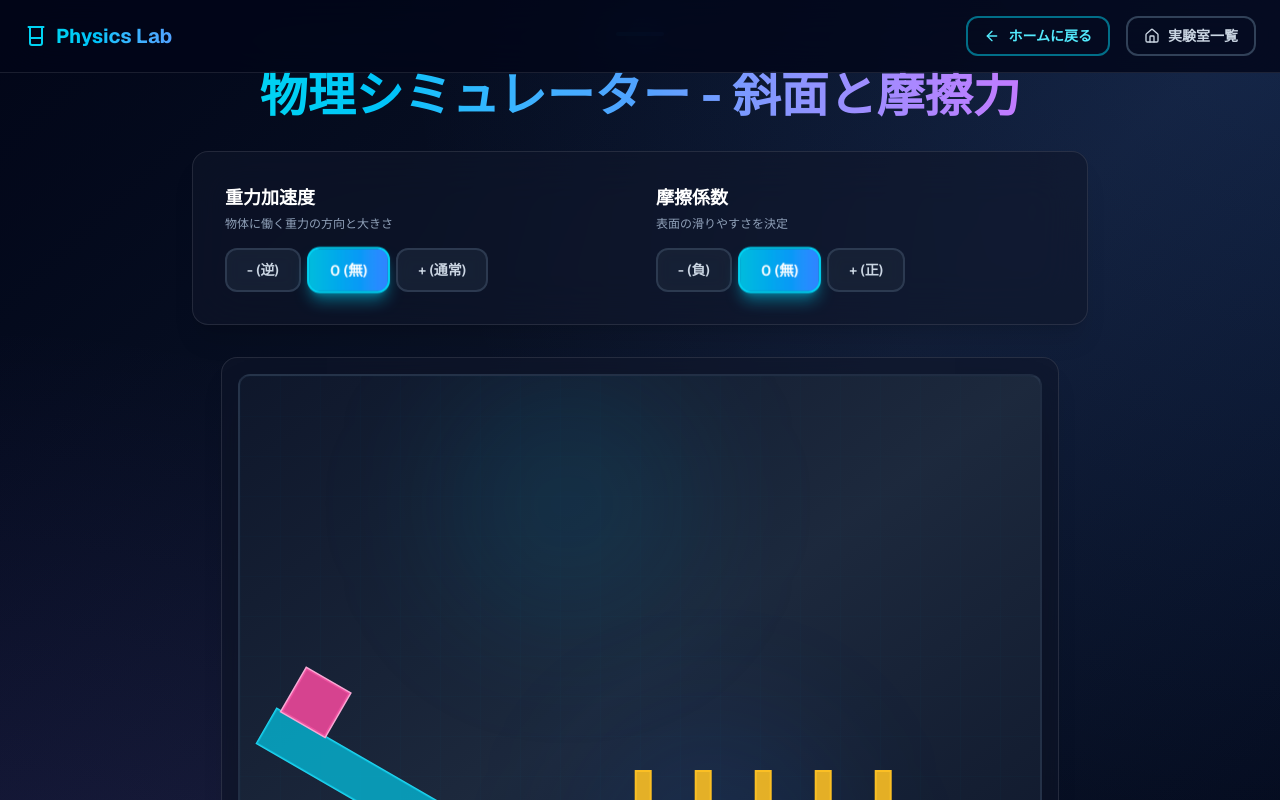
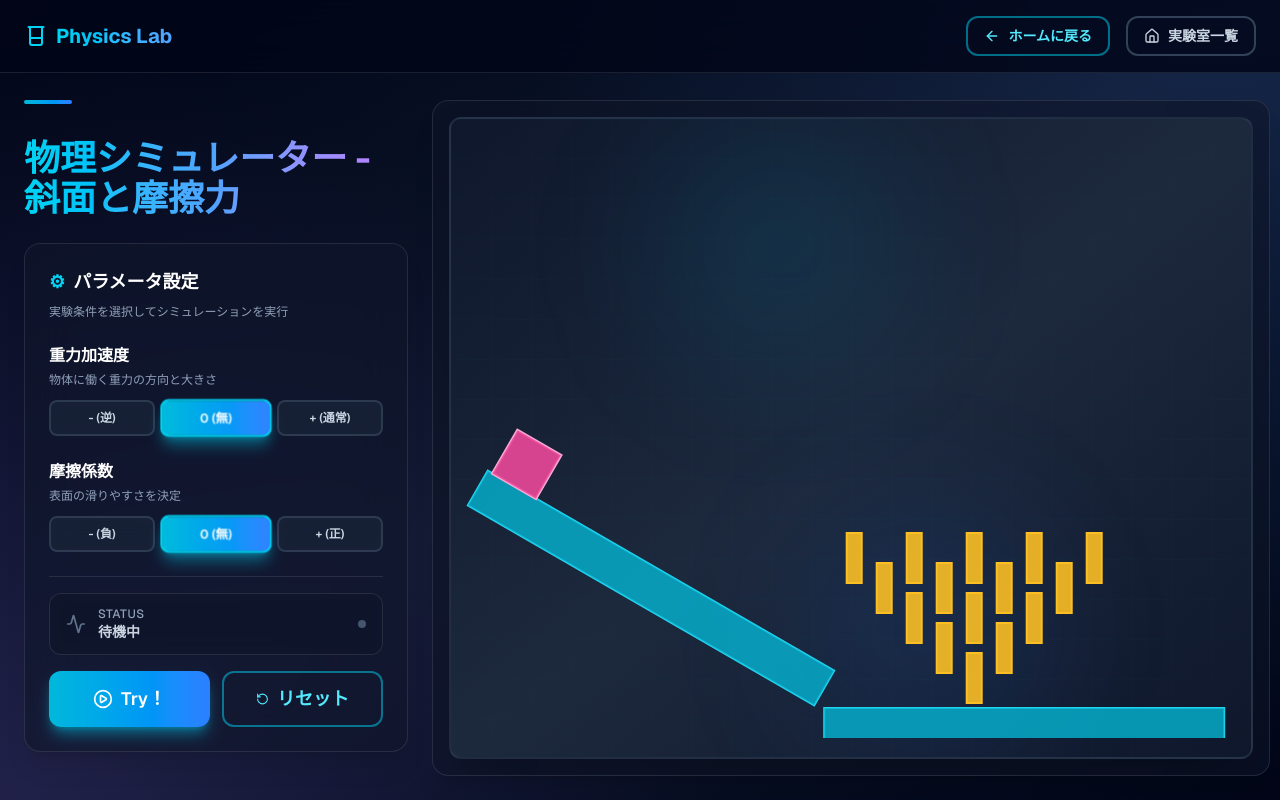
Before and after one commit to yuke325/physics-problems, a Next.js app: page /bowling in a window 1280 px wide. Shown: the top 800 px of the page. Built offline with nearby package versions, Linux system fonts and the light colour scheme.

Commit message:
feat: completion of design by codex

```diff
--- a/app/bowling/components/antigravity.tsx
+++ b/app/bowling/components/Antigravity.tsx
@@ -5,7 +5,6 @@ import type React from "react";
 import { useCallback, useRef, useState } from "react";
 import { PhysicsContainer } from "@/components/physics/Container";
 import { ParamsButton } from "@/components/physics/ParamsButton";
-import { Card, CardContent } from "@/components/ui/card";
 import { useMatterCanvas } from "@/lib/useMatterCanvas";
 import { antigravityMatter } from "../lib/matter";
 
@@ -35,25 +34,20 @@ const AntiGravity: React.FC<{ title: string }> = ({ title }) => {
 
   const { canvasRef, engineRef } = useMatterCanvas(initializeScene);
 
-  // Try！ボタン - 選択した設定で実行
   const handleTry = () => {
     if (boxRef.current && engineRef.current && !isFalling) {
-      // 重力を設定
       engineRef.current.gravity.y = getGravityValue(gravityMode);
-
       const frictionValue = getFrictionValue(frictionMode);
 
-      // 物体の摩擦係数を設定
       Matter.Body.set(boxRef.current, {
         friction: frictionValue,
         frictionStatic:
           frictionValue === 0
             ? 0
             : Math.abs(frictionValue) * 1.2 * Math.sign(frictionValue),
-        frictionAir: 0, // 空気抵抗も0に
+        frictionAir: 0,
       });
 
-      // 斜面の摩擦係数を設定
       if (slopeRef.current) {
         Matter.Body.set(slopeRef.current, {
           friction:
@@ -61,7 +55,6 @@ const AntiGravity: React.FC<{ title: string }> = ({ title }) => {
         });
       }
 
-      // 地面の摩擦係数を設定
       if (groundRef.current) {
         Matter.Body.set(groundRef.current, {
           friction:
@@ -69,7 +62,6 @@ const AntiGravity: React.FC<{ title: string }> = ({ title }) => {
         });
       }
 
-      // ピンの摩擦係数を設定
       pinsRef.current.forEach((pin) => {
         Matter.Body.set(pin, {
           friction:
@@ -84,14 +76,11 @@ const AntiGravity: React.FC<{ title: string }> = ({ title }) => {
     }
   };
 
-  // 物体をリセットする関数
   const handleReset = () => {
     if (engineRef.current && boxRef.current) {
       const engine = engineRef.current;
-      // 重力をゼロに戻す
       engine.gravity.y = 0;
 
-      // 古い物体とピンを削除
       Matter.Composite.remove(engine.world, boxRef.current);
       pinsRef.current.forEach((pin) => {
         Matter.Composite.remove(engine.world, pin);
@@ -117,21 +106,14 @@ const AntiGravity: React.FC<{ title: string }> = ({ title }) => {
       isFalling={isFalling}
       canvasRef={canvasRef}
     >
-      {/* パラメータ選択UI */}
-      <Card className="w-full max-w-4xl">
-        <CardContent className="p-8">
-          <div className="grid md:grid-cols-2 gap-8">
-            {/* 重力加速度選択 */}
-            <div className="space-y-4">
+      <div className="space-y-3">
         <div>
-                <h3 className="text-lg font-bold text-white mb-1 flex items-center gap-2">
+          <h3 className="text-base font-bold text-white mb-1 flex items-center gap-2">
             重力加速度
           </h3>
-                <p className="text-xs text-slate-400">
-                  物体に働く重力の方向と大きさ
-                </p>
+          <p className="text-xs text-slate-400">物体に働く重力の方向と大きさ</p>
         </div>
-              <div className="flex gap-2 flex-wrap">
+        <div className="grid grid-cols-3 gap-2">
           <ParamsButton
             label="- (逆)"
             isSelected={gravityMode === "-"}
@@ -153,15 +135,14 @@ const AntiGravity: React.FC<{ title: string }> = ({ title }) => {
         </div>
       </div>
 
-            {/* 摩擦係数選択 */}
-            <div className="space-y-4">
+      <div className="space-y-3">
         <div>
-                <h3 className="text-lg font-bold text-white mb-1 flex items-center gap-2">
+          <h3 className="text-base font-bold text-white mb-1 flex items-center gap-2">
             摩擦係数
           </h3>
           <p className="text-xs text-slate-400">表面の滑りやすさを決定</p>
         </div>
-              <div className="flex gap-2 flex-wrap">
+        <div className="grid grid-cols-3 gap-2">
           <ParamsButton
             label="- (負)"
             isSelected={frictionMode === "-"}
@@ -182,35 +163,29 @@ const AntiGravity: React.FC<{ title: string }> = ({ title }) => {
           />
         </div>
       </div>
-          </div>
-        </CardContent>
-      </Card>
     </PhysicsContainer>
   );
 };
 
-// ===================== utils =====================
-// 重力加速度の値を取得
 const getGravityValue = (mode: GravityMode): number => {
   switch (mode) {
     case "-":
-      return -1; // 逆重力
+      return -1;
     case "0":
-      return 0; // 重力なし
+      return 0;
     case "+":
-      return 1; // 通常重力
+      return 1;
   }
 };
 
-// 摩擦係数の値を取得
 const getFrictionValue = (mode: FrictionMode): number => {
   switch (mode) {
     case "-":
-      return -0.5; // 負の摩擦
+      return -0.5;
     case "0":
-      return 0; // 摩擦なし
+      return 0;
     case "+":
-      return 0.5; // 正の摩擦
+      return 0.5;
   }
 };
 
--- a/app/bowling/page.tsx
+++ b/app/bowling/page.tsx
@@ -1,8 +1,8 @@
-import AntiGravity from "./components/antigravity";
+import AntiGravity from "./components/Antigravity";
 
 export default function Home() {
   return (
-    <main className="min-h-screen bg-gradient-to-br from-slate-950 via-slate-900 to-slate-950 relative overflow-hidden">
+    <main className="min-h-screen bg-linear-to-br from-slate-950 via-slate-900 to-slate-950 relative overflow-hidden">
       {/* Background Effects */}
       <div className="pointer-events-none absolute inset-0">
         <div className="absolute inset-0 bg-[radial-gradient(circle_at_top_right,rgba(59,130,246,0.15),transparent_50%)]" />
--- a/app/rolling-material/components/RollingMaterial.tsx
+++ b/app/rolling-material/components/RollingMaterial.tsx
@@ -5,7 +5,6 @@ import type React from "react";
 import { useCallback, useRef, useState } from "react";
 import { PhysicsContainer } from "@/components/physics/Container";
 import { ParamsButton } from "@/components/physics/ParamsButton";
-import { Card, CardContent } from "@/components/ui/card";
 import { useMatterCanvas } from "@/lib/useMatterCanvas";
 import { rollingMaterialMatter } from "../lib/matter";
 
@@ -33,29 +32,24 @@ const RollingMaterial: React.FC<{ title: string }> = ({ title }) => {
 
   const { canvasRef, engineRef } = useMatterCanvas(initializeScene);
 
-  // Try！ボタン - 選択した設定で実行
   const handleTry = () => {
     if (circleRef.current && engineRef.current && !isFalling) {
-      // 重力を設定
       engineRef.current.gravity.y = getGravityValue(gravityMode);
 
       const frictionValue = getFrictionValue(frictionMode);
       const densityValue = getDensityValue(densityMode);
 
-      // 物体の密度を設定
       Matter.Body.setDensity(circleRef.current, densityValue);
 
-      // 物体の摩擦係数を設定
       Matter.Body.set(circleRef.current, {
         friction: frictionValue,
         frictionStatic:
           frictionValue === 0
             ? 0
             : Math.abs(frictionValue) * 1.2 * Math.sign(frictionValue),
-        frictionAir: 0, // 空気抵抗も0に
+        frictionAir: 0,
       });
 
-      // 斜面の摩擦係数を設定
       if (slopeRef.current) {
         Matter.Body.set(slopeRef.current, {
           friction:
@@ -67,11 +61,9 @@ const RollingMaterial: React.FC<{ title: string }> = ({ title }) => {
     }
   };
 
-  // 物体をリセットする関数
   const handleReset = () => {
     if (engineRef.current && circleRef.current) {
       const engine = engineRef.current;
-      // 重力をゼロに戻す
       engine.gravity.y = 0;
 
       Matter.Composite.remove(engine.world, circleRef.current);
@@ -91,19 +83,14 @@ const RollingMaterial: React.FC<{ title: string }> = ({ title }) => {
       isFalling={isFalling}
       canvasRef={canvasRef}
     >
-      {/* パラメータ選択UI */}
-      <Card className="w-full max-w-5xl">
-        <CardContent className="p-8">
-          <div className="grid md:grid-cols-3 gap-8">
-            {/* 重力加速度選択 */}
-            <div className="space-y-4">
+      <div className="space-y-3">
         <div>
-                <h3 className="text-lg font-bold text-white mb-1 flex items-center gap-2">
+          <h3 className="text-base font-bold text-white mb-1 flex items-center gap-2">
             重力加速度
           </h3>
           <p className="text-xs text-slate-400">物体の落下速度を調整</p>
         </div>
-              <div className="flex gap-2 flex-wrap">
+        <div className="grid grid-cols-3 gap-2">
           <ParamsButton
             label="下げる"
             isSelected={gravityMode === "-"}
@@ -111,7 +98,7 @@ const RollingMaterial: React.FC<{ title: string }> = ({ title }) => {
             disabled={isFalling}
           />
           <ParamsButton
-                  label="なし"
+            label="普通"
             isSelected={gravityMode === "0"}
             onClick={() => setGravityMode("0")}
             disabled={isFalling}
@@ -125,15 +112,14 @@ const RollingMaterial: React.FC<{ title: string }> = ({ title }) => {
         </div>
       </div>
 
-            {/* 摩擦係数選択 */}
-            <div className="space-y-4">
+      <div className="space-y-3">
         <div>
-                <h3 className="text-lg font-bold text-white mb-1 flex items-center gap-2">
+          <h3 className="text-base font-bold text-white mb-1 flex items-center gap-2">
             摩擦係数
           </h3>
           <p className="text-xs text-slate-400">表面の滑りやすさ</p>
         </div>
-              <div className="flex gap-2 flex-wrap">
+        <div className="grid grid-cols-3 gap-2">
           <ParamsButton
             label="- (負)"
             isSelected={frictionMode === "-"}
@@ -155,15 +141,14 @@ const RollingMaterial: React.FC<{ title: string }> = ({ title }) => {
         </div>
       </div>
 
-            {/* 密度選択 */}
-            <div className="space-y-4">
+      <div className="space-y-3">
         <div>
-                <h3 className="text-lg font-bold text-white mb-1 flex items-center gap-2">
+          <h3 className="text-base font-bold text-white mb-1 flex items-center gap-2">
             重さ選択
           </h3>
           <p className="text-xs text-slate-400">物体の質量を変更</p>
         </div>
-              <div className="flex gap-2 flex-wrap">
+        <div className="grid grid-cols-3 gap-2">
           <ParamsButton
             label="軽い"
             isSelected={densityMode === "-"}
@@ -184,47 +169,40 @@ const RollingMaterial: React.FC<{ title: string }> = ({ title }) => {
           />
         </div>
       </div>
-          </div>
-        </CardContent>
-      </Card>
     </PhysicsContainer>
   );
 };
 
-// ===================== utils =====================
-// 重力加速度の値を取得
 const getGravityValue = (mode: GravityMode): number => {
   switch (mode) {
     case "-":
-      return 0.1; // 逆重力
+      return 0.1;
     case "0":
-      return 1; // 重力なし
+      return 1;
     case "+":
-      return 10; // 通常重力
+      return 10;
   }
 };
 
-// 摩擦係数の値を取得
 const getFrictionValue = (mode: FrictionMode): number => {
   switch (mode) {
     case "-":
-      return -0.5; // 負の摩擦
+      return -0.5;
     case "0":
-      return 0; // 摩擦なし
+      return 0;
     case "+":
-      return 0.5; // 正の摩擦
+      return 0.5;
   }
 };
 
-// 密度の値を取得
 const getDensityValue = (mode: DensityMode): number => {
   switch (mode) {
     case "-":
-      return 0.001; // 軽い
+      return 0.001;
     case "0":
-      return 0.01; // 普通
+      return 0.01;
     case "+":
-      return 1; // 重い
+      return 1;
   }
 };
 
--- a/components/physics/Container.tsx
+++ b/components/physics/Container.tsx
@@ -10,22 +10,52 @@ export const PhysicsContainer: React.FC<{
   canvasRef: React.RefObject<HTMLCanvasElement | null>;
 }> = ({ title, children, onTry, onReset, isFalling, canvasRef }) => {
   return (
-    <div className="flex flex-col items-center justify-center p-8 gap-8 max-w-7xl mx-auto">
-      <div className="text-center space-y-3">
+    <div className="min-h-screen flex flex-col lg:flex-row gap-6 p-6 max-w-[1800px] mx-auto pt-25">
+      {/* Left Sidebar - Parameters */}
+      <aside className="lg:w-96 flex-shrink-0 space-y-6">
+        {/* Title Section */}
+        <div className="space-y-3">
           <div className="inline-block">
-          <div className="h-1 w-12 bg-gradient-to-r from-cyan-500 to-blue-500 rounded-full mx-auto mb-4" />
+            <div className="h-1 w-12 bg-gradient-to-r from-cyan-500 to-blue-500 rounded-full mb-4" />
           </div>
-        <h1 className="text-4xl md:text-5xl font-bold bg-gradient-to-r from-cyan-400 via-blue-400 to-purple-400 bg-clip-text text-transparent">
+          <h1 className="text-3xl lg:text-4xl font-bold bg-gradient-to-r from-cyan-400 via-blue-400 to-purple-400 bg-clip-text text-transparent">
             {title}
           </h1>
         </div>
 
-      {/* パラメータ選択UI */}
-      {children}
+        {/* Parameters Card */}
+        <Card className="p-6 sticky top-6">
+          <div className="space-y-6">
+            <div>
+              <h2 className="text-lg font-bold text-white mb-2 flex items-center gap-2">
+                <span className="text-cyan-400">⚙</span>
+                パラメータ設定
+              </h2>
+              <p className="text-xs text-slate-400">
+                実験条件を選択してシミュレーションを実行
+              </p>
+            </div>
 
-      <Card className="p-4 relative overflow-hidden group">
+            {/* Parameters from children */}
+            <div className="space-y-6">{children}</div>
+
+            {/* Action Buttons */}
+            <div className="pt-4 border-t border-white/10">
+              <ExecuteContainer
+                onTry={onTry}
+                onReset={onReset}
+                isFalling={isFalling}
+              />
+            </div>
+          </div>
+        </Card>
+      </aside>
+
+      {/* Main Content - Canvas View */}
+      <main className="flex-1 flex flex-col gap-6">
+        <Card className="flex-1 p-4 relative overflow-hidden group">
           <div className="absolute inset-0 bg-gradient-to-br from-cyan-500/5 via-transparent to-blue-500/5 opacity-0 group-hover:opacity-100 transition-opacity duration-500" />
-        <div className="relative rounded-xl overflow-hidden border-2 border-slate-700/50 shadow-2xl bg-gradient-to-br from-slate-900 via-slate-800 to-slate-900">
+          <div className="h-full relative rounded-xl overflow-hidden border-2 border-slate-700/50 shadow-2xl bg-gradient-to-br from-slate-900 via-slate-800 to-slate-900 flex items-center justify-center">
             {/* Grid Background Pattern */}
             <div
               className="absolute inset-0 opacity-20"
@@ -34,7 +64,7 @@ export const PhysicsContainer: React.FC<{
                   linear-gradient(rgba(6, 182, 212, 0.1) 1px, transparent 1px),
                   linear-gradient(90deg, rgba(6, 182, 212, 0.1) 1px, transparent 1px)
                 `,
-              backgroundSize: '40px 40px',
+                backgroundSize: "40px 40px",
               }}
             />
             {/* Radial Glow Effects */}
@@ -44,9 +74,7 @@ export const PhysicsContainer: React.FC<{
             <canvas ref={canvasRef} className="relative z-10" />
           </div>
         </Card>
-
-      {/* 実行・リセットボタン */}
-      <ExecuteContainer onTry={onTry} onReset={onReset} isFalling={isFalling} />
+      </main>
     </div>
   );
 };
--- a/components/physics/ExecuteContainer.tsx
+++ b/components/physics/ExecuteContainer.tsx
@@ -8,19 +8,19 @@ export const ExecuteContainer: React.FC<{
   isFalling: boolean;
 }> = ({ onTry, onReset, isFalling }) => {
   return (
-    <div className="flex flex-col items-center gap-6 w-full max-w-2xl">
+    <div className="flex flex-col gap-4 w-full">
       <StatusIndicator
         isActive={isFalling}
-        label={isFalling ? "シミュレーション実行中" : "待機中"}
+        label={isFalling ? "実行中" : "待機中"}
       />
 
-      <div className="flex gap-4">
+      <div className="grid grid-cols-2 gap-3">
         <Button
           type="button"
           onClick={onTry}
           disabled={isFalling}
           size="lg"
-          className="group"
+          className="group w-full"
         >
           <PlayCircle className="w-5 h-5 transition-transform group-hover:scale-110" />
           Try！
@@ -30,7 +30,7 @@ export const ExecuteContainer: React.FC<{
           onClick={onReset}
           variant="outline"
           size="lg"
-          className="group"
+          className="group w-full"
         >
           <RotateCcw className="w-5 h-5 transition-transform group-hover:rotate-180 duration-500" />
           リセット
--- a/components/physics/ParamsButton.tsx
+++ b/components/physics/ParamsButton.tsx
@@ -12,7 +12,7 @@ export const ParamsButton: React.FC<{
       onClick={onClick}
       disabled={disabled}
       className={cn(
-        "relative px-5 py-2.5 rounded-xl font-semibold text-sm transition-all duration-300",
+        "relative px-3 py-2 rounded-lg font-semibold text-xs transition-all duration-300",
         "border-2 backdrop-blur-sm",
         isSelected
           ? "bg-gradient-to-r from-cyan-500 to-blue-500 border-cyan-400 text-white shadow-lg shadow-cyan-500/50 scale-105"
@@ -21,7 +21,7 @@ export const ParamsButton: React.FC<{
       )}
     >
       {isSelected && (
-        <div className="absolute inset-0 rounded-xl bg-gradient-to-r from-cyan-400/20 to-blue-400/20 animate-pulse" />
+        <div className="absolute inset-0 rounded-lg bg-gradient-to-r from-cyan-400/20 to-blue-400/20 animate-pulse" />
       )}
       <span className="relative z-10">{label}</span>
     </button>
```
Lines whose indentation alone changed are shown as unchanged.
